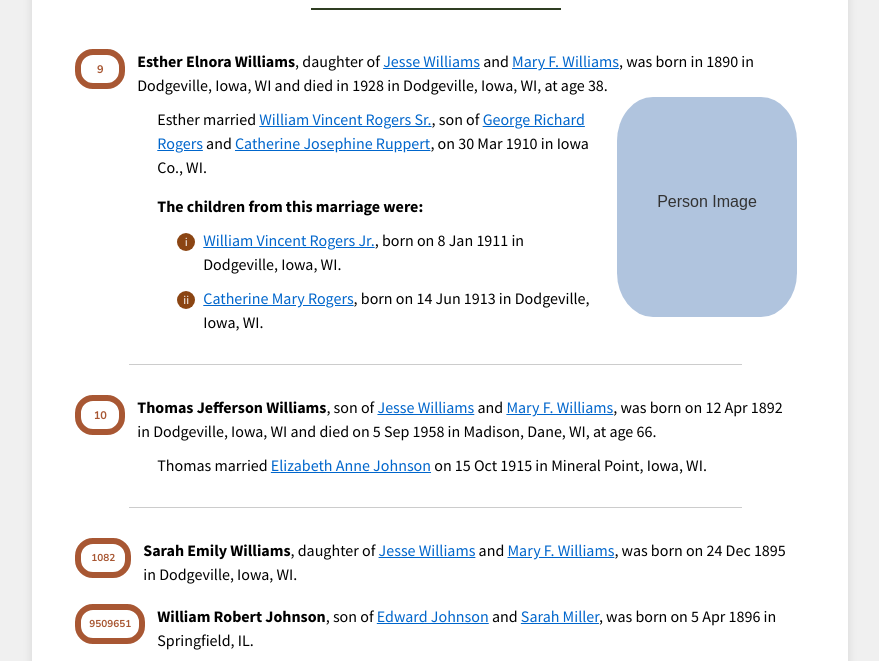
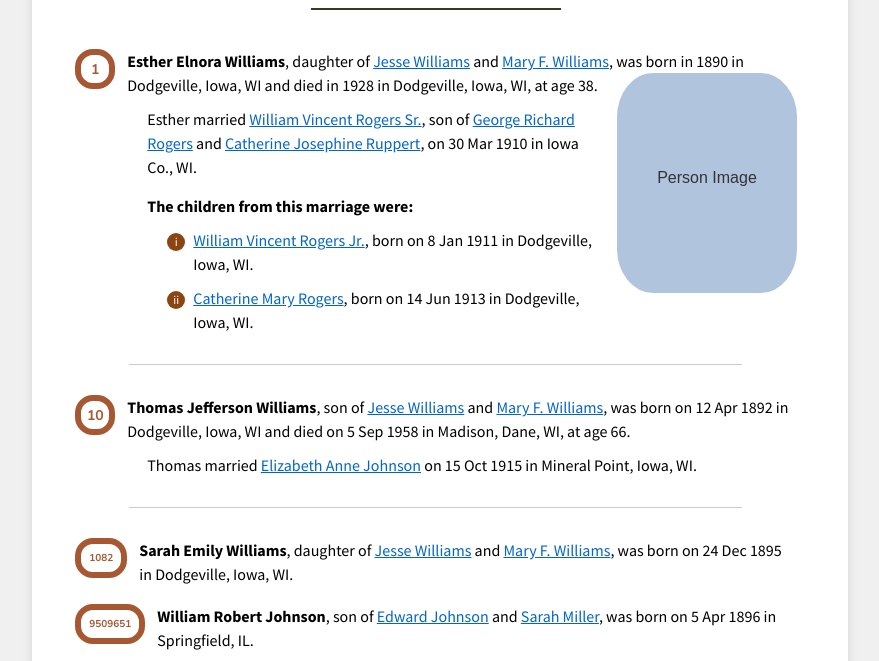
Before and after one commit to duresha/legacy-sheet-template, a website built with Vite: page src/index.html in a window 1280 px wide. Shown: the part 139-800 px from the top of the page, without its empty margins (200-1079 px from the left). Built offline with nearby package versions, Linux system fonts and the light colour scheme; files whose address does not match are found by name.

Commit message:
Fix person number formattings

```diff
--- a/src/index.html
+++ b/src/index.html
@@ -14,7 +14,7 @@
 
         <!-- First Person Entry with image -->
         <div class="person-entry">
-            <div class="person-number">9</div>
+            <div class="person-number">1</div>
             <div class="person-content">
                 <span class="person-name">Esther Elnora Williams</span><span class="relationship-text">, daughter of <a href="#">Jesse Williams</a> and <a href="#">Mary F. Williams</a>, was born in 1890 in Dodgeville, Iowa, WI and died in 1928 in Dodgeville, Iowa, WI, at age 38.</span>
 
--- a/src/style.css
+++ b/src/style.css
@@ -76,7 +76,7 @@ body {
     display: flex;
     align-items: center;
     justify-content: center;
-    min-width: 28px; /* Base size that will grow */
+    min-width: 18px; /* Base size that will grow */
     height: 28px;
     background: transparent; /* No fill color */
     color: #a85733; /* Text color as specified */
@@ -84,7 +84,7 @@ body {
     border: 6px solid #a85733; /* Border/outline as specified */
     border-radius: 18px; /* Corner rounding as specified */
     font-family: 'Nunito Sans', sans-serif; /* Better alternative to Canva Sans */
-    font-size: 11px; /* Font size as specified */
+    font-size: 14px; /* Font size as specified */
     font-weight: bold;
     margin-right: 12px;
     flex-shrink: 0;
```
